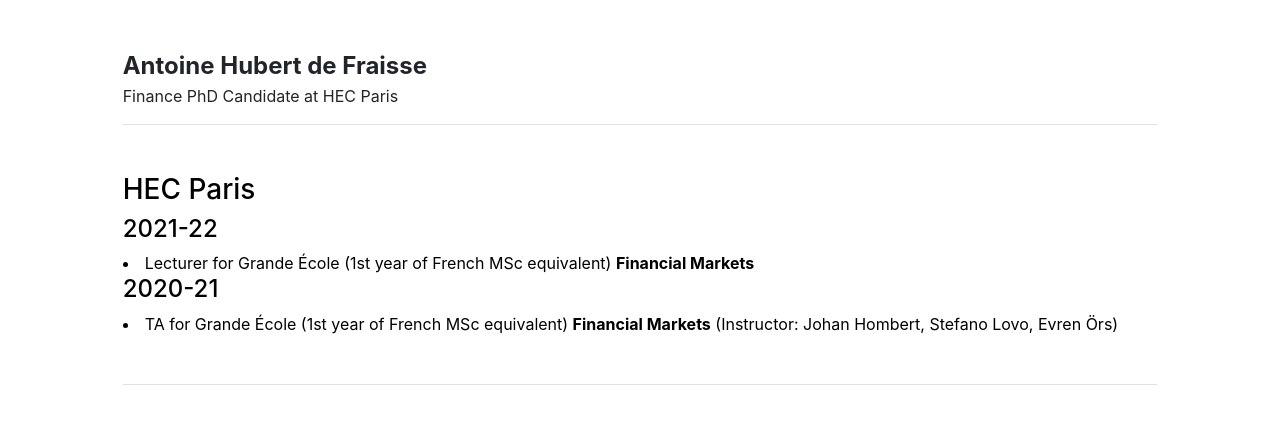
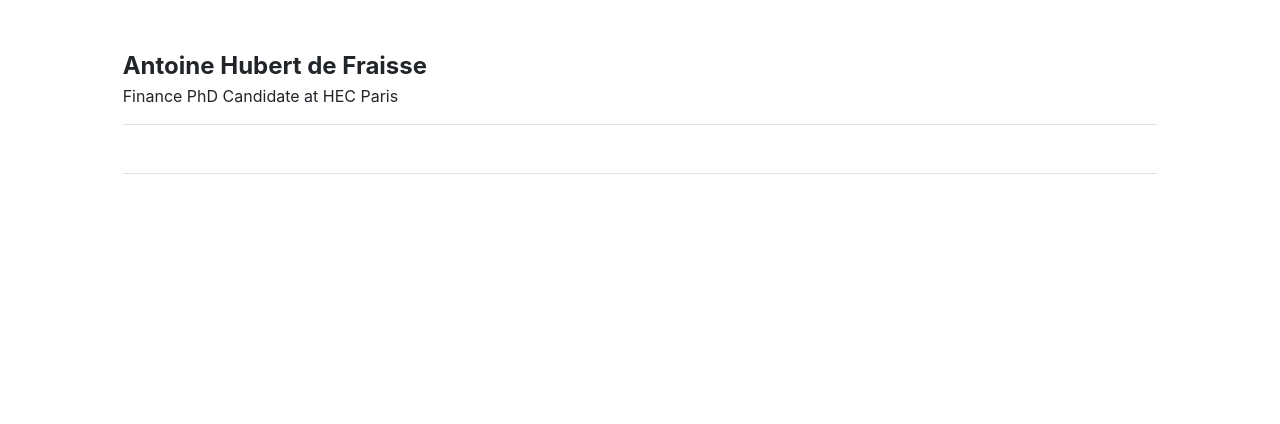
Before and after one commit to antoinehubertdefraisse/antoinehubertdefraisse.github.io, a Jekyll site: the page built from courses.md, in a window 1280 px wide. Shown: the top 424 px of the page. Built offline with Jekyll 4.4.1, drawn with Linux system fonts in a browser that asks for light colours.

Commit message:
Update courses.html

```diff
--- a/_layouts/courses.html
+++ b/_layouts/courses.html
@@ -1,15 +1,3 @@
 ---
 layout: default
 ---
-
-<h3> HEC Paris </h3>
-
-<h4> 2021-22 </h4>
-<ui>
-  <li> Lecturer for Grande École (1st year of French MSc equivalent) <b>Financial Markets</b></li>
-</ui>
-
-<h4> 2020-21 </h4>
-<ui>
-  <li> TA for Grande École (1st year of French MSc equivalent) <b>Financial Markets</b> (Instructor: Johan Hombert, Stefano Lovo, Evren Örs) </li>
-</ui>
```
